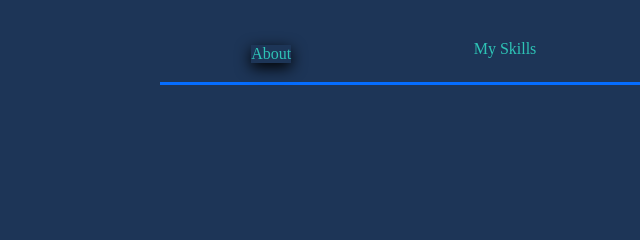
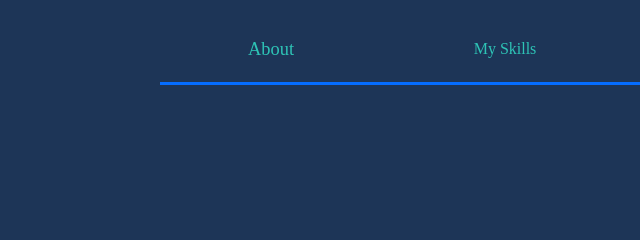
Before and after one commit to mrjithin/my-portfolio, a plain HTML site: page index.html in a window 1280 px wide. In both pictures the pointer is over the item "About". Shown: the top 240 px of the page, 0-640 px from the left. Drawn offline with Linux system fonts and the light colour scheme.

Commit message:
Update style.css

```diff
--- a/styles/style.css
+++ b/styles/style.css
@@ -49,6 +49,5 @@ li {
 }
 
 li:hover, li:active {
-  transform: translateY(0.3em);
-  box-shadow: 0 0.3em 15px;
+  transform: scale(1.15);
 }
```
